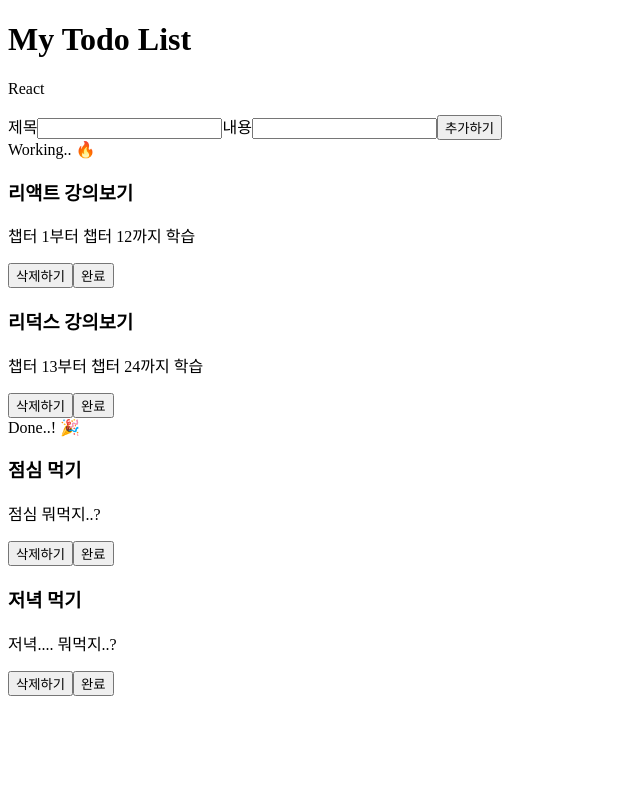
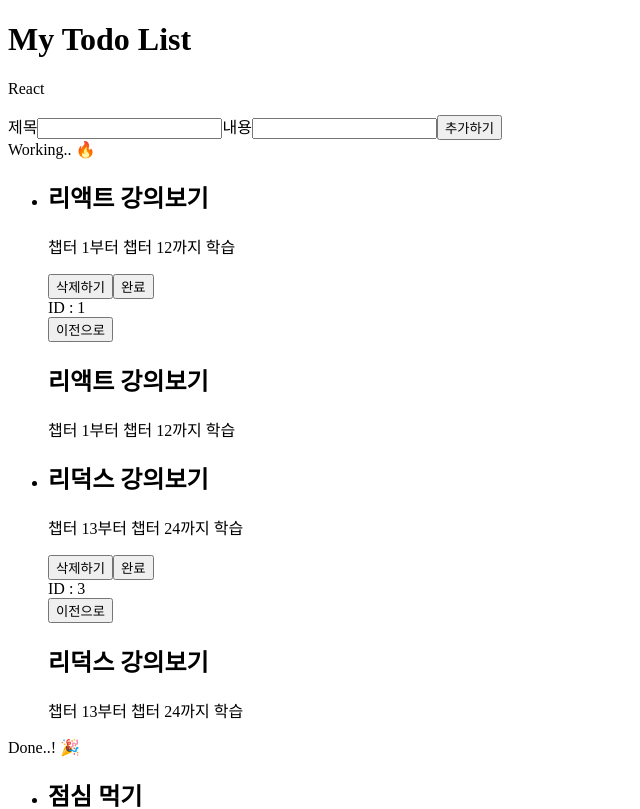
Before and after one commit to MyungAe/hanghae99-todolist-service, a React (Create React App) app: page / in a window 1280 px wide. Shown: the top 809 px of the page, without its empty margins (0-640 px from the left). Built offline with nearby package versions, Linux system fonts and the light colour scheme.

Commit message:
feat(detail, card, todolist): detail 페이지 구현, TodoList 컴포넌트의 태그 구조 수정

```diff
--- a/src/components/Card.jsx
+++ b/src/components/Card.jsx
@@ -1,12 +1,13 @@
 import { useDispatch } from 'react-redux';
 import { isnt_done_todo, is_done_todo } from 'redux/modules/todoList';
+import Detail from './Detail';
 
 function Card({ todo }) {
   const dispatch = useDispatch();
   return (
     <>
       <article>
-        <h1>{todo.title}</h1>
+        <h2>{todo.title}</h2>
         <p>{todo.body}</p>
         <button
           onClick={() => {
@@ -23,6 +24,7 @@ function Card({ todo }) {
           완료
         </button>
       </article>
+      <Detail todo={todo} />
     </>
   );
 }
--- /dev/null
+++ b/src/components/Detail.jsx
@@ -0,0 +1,16 @@
+import React from 'react';
+
+function Detail({ todo }) {
+  return (
+    <article>
+      <header>
+        <div>ID : {todo.id}</div>
+        <button>이전으로</button>
+      </header>
+      <h2>{todo.title}</h2>
+      <p>{todo.body}</p>
+    </article>
+  );
+}
+
+export default Detail;
--- a/src/components/TodoList.jsx
+++ b/src/components/TodoList.jsx
@@ -24,14 +24,15 @@ function TodoList() {
         return (
           <section key={title}>
             {title}
-            {todo.map(todoObject => {
-              return (
-                <Card
-                  key={todoObject.id}
-                  todo={todoObject}
-                />
-              );
-            })}
+            <ul>
+              {todo.map(todoObject => {
+                return (
+                  <li key={todoObject.id}>
+                    <Card todo={todoObject} />
+                  </li>
+                );
+              })}
+            </ul>
           </section>
         );
       })}
```
